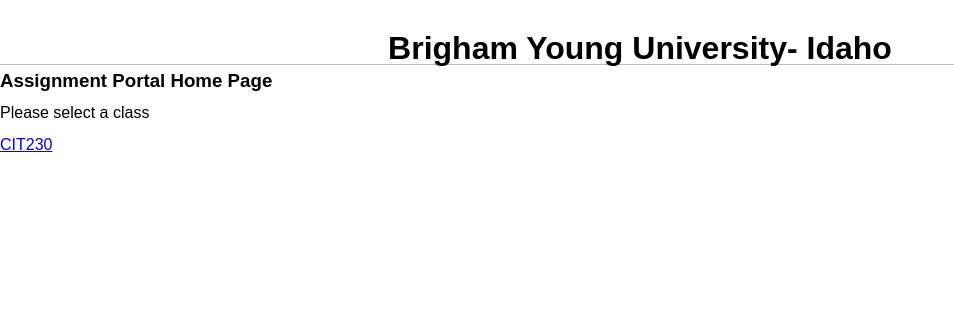
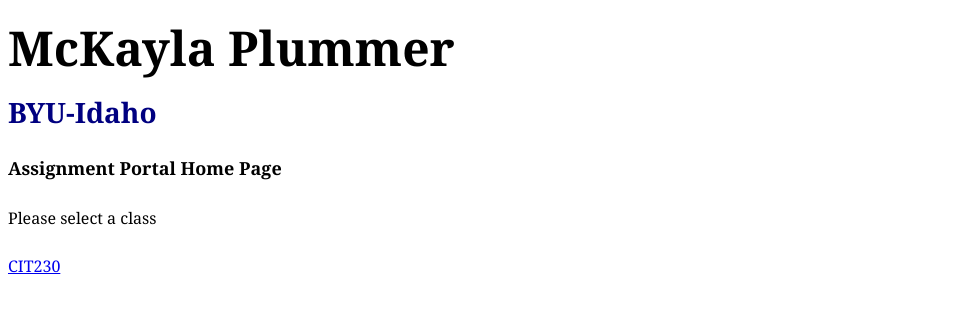
Before and after one commit to mckaylap/mckaylap.github.io, a plain HTML site: page index.html in a window 1280 px wide. Shown: the whole page, without its empty margins (0-954 px from the left). Drawn offline with Linux system fonts and the light colour scheme.

Commit message:
changing the fonts on the index page

```diff
--- a/index.html
+++ b/index.html
@@ -9,7 +9,7 @@
 </head>
 <body>
     <h1>McKayla Plummer</h1>
-    <h2>Brigham Young University- Idaho</h2>
+    <h2>BYU-Idaho</h2>
     <h3>Assignment Portal Home Page</h3>
     <p>Please select a class</p>
     <p><a href="cit230.html">CIT230</a></p>
--- a/styles/landingpage.css
+++ b/styles/landingpage.css
@@ -1,21 +1,27 @@
-* { margin: 0; box-sizing: border-box; }
+* { margin: 0px, 0px, 0px, 0px; box-sizing: border-box; }
 
 body {
     font-size: 16px;
     line-height: 32px;
-    font-family: sans-serif; /* Ubuntu, sans-serif */;
+    font-family: 'Georgia'; /* Ubuntu, sans-serif */;
     color: #000; /* #xxxxxx */;
 }
 
 h1 {
-    font-size: 2.4rem /* x.xrem  (rem is a unit of measure) */;
-    color: #fff; /* #xxxxxx */;
+    font-size: 48px /* x.xrem  (rem is a unit of measure) */;
+    color: rgb(0, 0, 0); /* #xxxxxx */;
+    font-family: Georgia;
 }
 
 h2 {
-    font-size: 2.0rem; /* x.xrem */;
-    text-align: center;
-    border-bottom: 1px solid #bbb;
+    font-size: 28px; /* x.xrem */;
+    /* text-align: center; */
+    /* border-bottom: 1px solid #bbb;*/
+    color: navy
+}
+h3 {
+    font-size: 18px /* x.xrem  (rem is a unit of measure) */;
+    color: rgb(0, 0, 0); /* #xxxxxx */;
 }
 
 footer {
```
